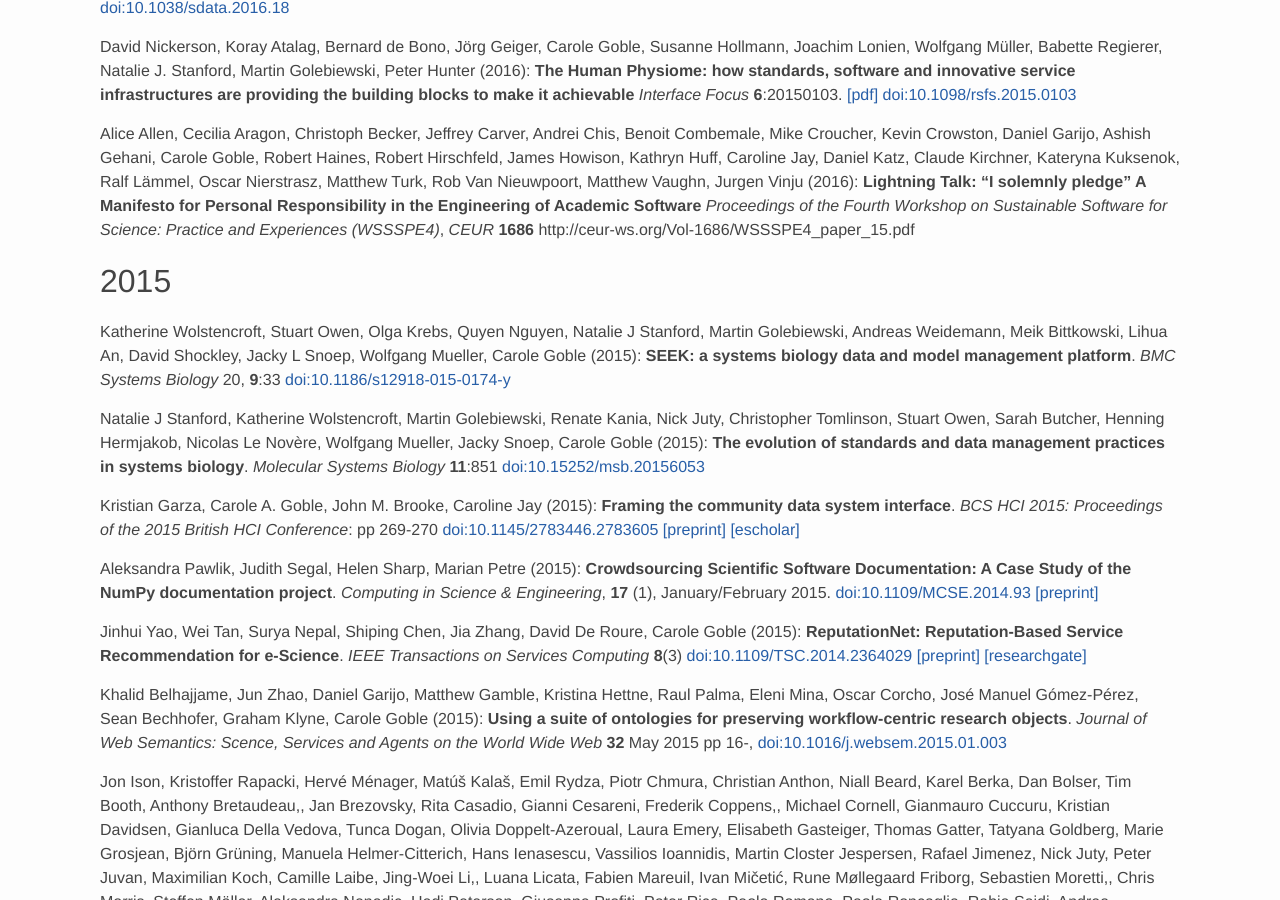
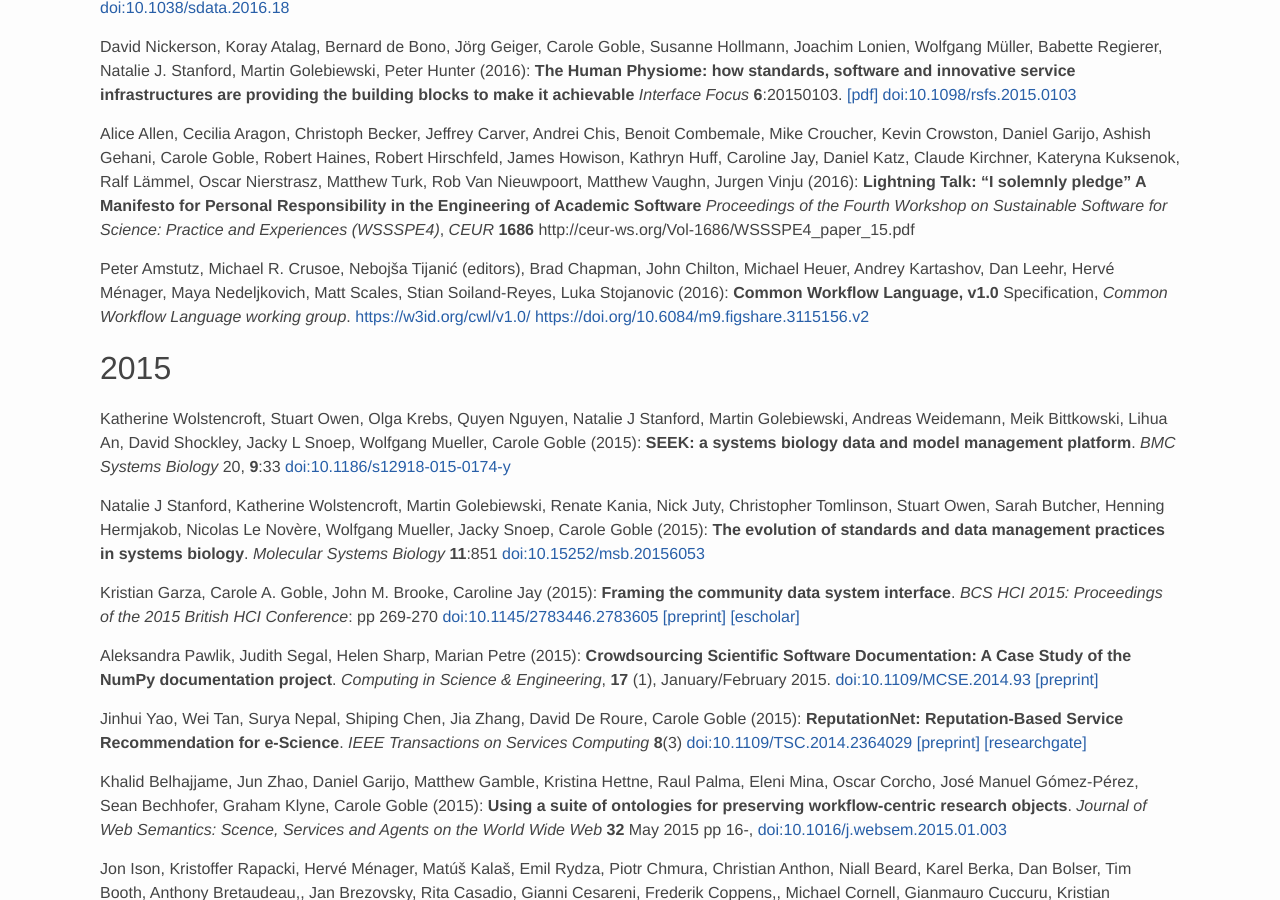
Before and after one commit to eScienceLab/eScienceLab.github.io, a Jekyll site: the page built from publications/index.md, in a window 1280 px wide and 900 px high, scrolled down 1642 px. Built offline with Jekyll 4.4.1, drawn with Linux system fonts in a browser that asks for light colours; comment, search, counter and statistics services are not loaded.

Commit message:
Updated publications for CWL

```diff
--- a/publications/index.md
+++ b/publications/index.md
@@ -113,6 +113,13 @@ Alice Allen, Cecilia Aragon, Christoph Becker, Jeffrey Carver, Andrei Chis, Beno
 _Proceedings of the Fourth Workshop on Sustainable Software for Science: Practice and Experiences (WSSSPE4)_,
 _CEUR_ **1686**
 http://ceur-ws.org/Vol-1686/WSSSPE4_paper_15.pdf
+
+
+Peter Amstutz, Michael R. Crusoe, Nebojša Tijanić (editors), Brad Chapman, John Chilton, Michael Heuer, Andrey Kartashov, Dan Leehr, Hervé Ménager, Maya Nedeljkovich, Matt Scales, Stian Soiland-Reyes, Luka Stojanovic (2016):
+**Common Workflow Language, v1.0**
+Specification, _Common Workflow Language working group_.
+[https://w3id.org/cwl/v1.0/](https://w3id.org/cwl/v1.0/)
+[https://doi.org/10.6084/m9.figshare.3115156.v2](https://doi.org/10.6084/m9.figshare.3115156.v2)
 
 
 ## 2015
```
Also changed, not shown: publications/posters.md (+6 -1 lines), publications/presentations.md (+8 -0 lines).
